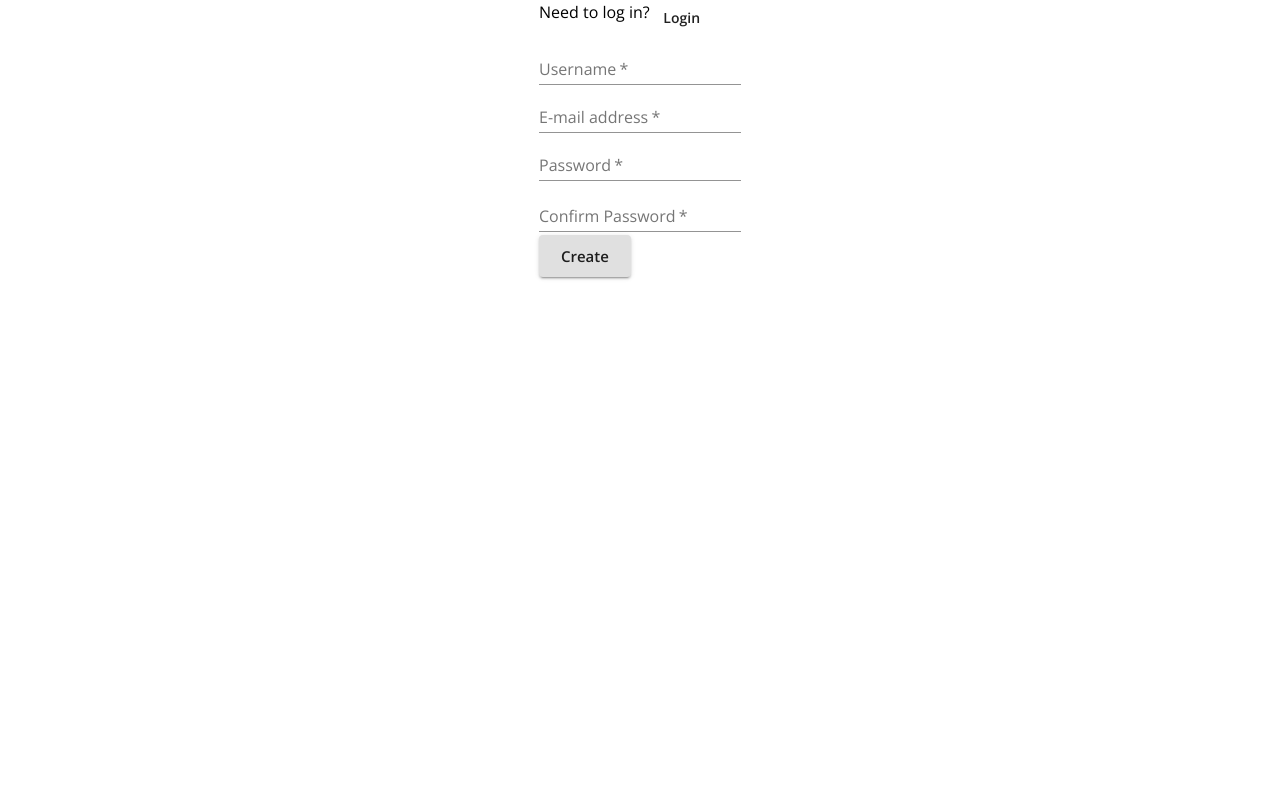
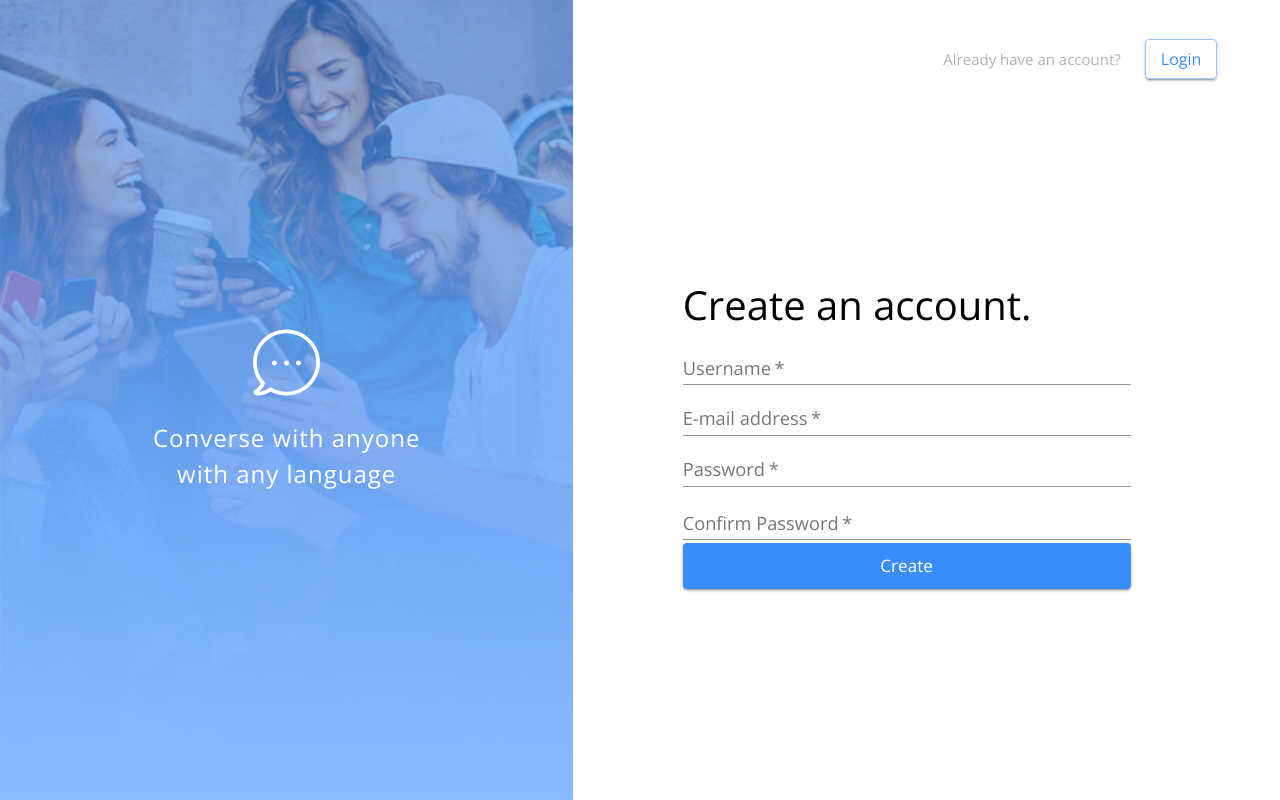
Before and after one commit to vishvajitravalji/messenger-1524, a React (Create React App) app in the folder client/: page /register in a window 1280 px wide. Built offline with nearby package versions, Linux system fonts and the light colour scheme; no server answers.

Commit message:
raw login/signup design

```diff
--- a/client/src/Login.js
+++ b/client/src/Login.js
@@ -1,25 +1,17 @@
 import React from "react";
-import { Redirect, useHistory } from "react-router-dom";
+import { Redirect } from "react-router-dom";
 import { connect } from "react-redux";
-import {
-  Grid,
-  Box,
-  Typography,
-  Button,
-  FormControl,
-  TextField,
-} from "@material-ui/core";
+import { Grid } from "@material-ui/core";
 import { login } from "./store/utils/thunkCreators";
+import { LoginSidebar, LoginNavigation, LoginForm } from "./components/Login";
 
 const Login = (props) => {
-  const history = useHistory();
   const { user, login } = props;
 
   const handleLogin = async (event) => {
     event.preventDefault();
     const username = event.target.username.value;
     const password = event.target.password.value;
-
     await login({ username, password });
   };
 
@@ -28,40 +20,28 @@ const Login = (props) => {
   }
 
   return (
-    <Grid container justify="center">
-      <Box>
-        <Grid container item>
-          <Typography>Need to register?</Typography>
-          <Button onClick={() => history.push("/register")}>Register</Button>
+    <Grid container>
+      <Grid sm={5}>
+        <LoginSidebar />
+      </Grid>
+      <Grid sm={7} container>
+        <Grid
+          container
+          item
+          direction="column"
+          justify="center"
+          alignItems="center"
+        >
+          <LoginNavigation
+            text="Don't have an account?"
+            route="/register"
+            button="Create account"
+          />
         </Grid>
-        <form onSubmit={handleLogin}>
-          <Grid>
-            <Grid>
-              <FormControl margin="normal" required>
-                <TextField
-                  aria-label="username"
-                  label="Username"
-                  name="username"
-                  type="text"
-                />
-              </FormControl>
-            </Grid>
-            <FormControl margin="normal" required>
-              <TextField
-                label="password"
-                aria-label="password"
-                type="password"
-                name="password"
-              />
-            </FormControl>
-            <Grid>
-              <Button type="submit" variant="contained" size="large">
-                Login
-              </Button>
-            </Grid>
-          </Grid>
-        </form>
-      </Box>
+        <Grid container item justify="center">
+          <LoginForm handleLogin={handleLogin} />
+        </Grid>
+      </Grid>
     </Grid>
   );
 };
--- a/client/src/Signup.js
+++ b/client/src/Signup.js
@@ -1,19 +1,15 @@
 import React, { useState } from "react";
-import { Redirect, useHistory } from "react-router-dom";
+import { Redirect } from "react-router-dom";
 import { connect } from "react-redux";
+import { Grid } from "@material-ui/core";
+import { register } from "./store/utils/thunkCreators";
 import {
-  Grid,
-  Box,
-  Typography,
-  Button,
-  FormControl,
-  TextField,
-  FormHelperText,
-} from "@material-ui/core";
-import { register } from "./store/utils/thunkCreators";
+  LoginSidebar,
+  LoginNavigation,
+  RegisterForm,
+} from "./components/Login";
 
 const Login = (props) => {
-  const history = useHistory();
   const { user, register } = props;
   const [formErrorMessage, setFormErrorMessage] = useState({});
 
@@ -37,72 +33,31 @@ const Login = (props) => {
   }
 
   return (
-    <Grid container justify="center">
-      <Box>
-        <Grid container item>
-          <Typography>Need to log in?</Typography>
-          <Button onClick={() => history.push("/login")}>Login</Button>
+    <Grid container>
+      <Grid sm={5} item>
+        <LoginSidebar />
+      </Grid>
+      <Grid sm={7} container item>
+        <Grid
+          container
+          item
+          direction="column"
+          justify="center"
+          alignItems="center"
+        >
+          <LoginNavigation
+            text="Already have an account?"
+            route="/login"
+            button="Login"
+          />
         </Grid>
-        <form onSubmit={handleRegister}>
-          <Grid>
-            <Grid>
-              <FormControl>
-                <TextField
-                  aria-label="username"
-                  label="Username"
-                  name="username"
-                  type="text"
-                  required
-                />
-              </FormControl>
-            </Grid>
-            <Grid>
-              <FormControl>
-                <TextField
-                  label="E-mail address"
-                  aria-label="e-mail address"
-                  type="email"
-                  name="email"
-                  required
-                />
-              </FormControl>
-            </Grid>
-            <Grid>
-              <FormControl error={!!formErrorMessage.confirmPassword}>
-                <TextField
-                  aria-label="password"
-                  label="Password"
-                  type="password"
-                  inputProps={{ minLength: 6 }}
-                  name="password"
-                  required
-                />
-                <FormHelperText>
-                  {formErrorMessage.confirmPassword}
-                </FormHelperText>
-              </FormControl>
-            </Grid>
-            <Grid>
-              <FormControl error={!!formErrorMessage.confirmPassword}>
-                <TextField
-                  label="Confirm Password"
-                  aria-label="confirm password"
-                  type="password"
-                  inputProps={{ minLength: 6 }}
-                  name="confirmPassword"
-                  required
-                />
-                <FormHelperText>
-                  {formErrorMessage.confirmPassword}
-                </FormHelperText>
-              </FormControl>
-            </Grid>
-            <Button type="submit" variant="contained" size="large">
-              Create
-            </Button>
-          </Grid>
-        </form>
-      </Box>
+        <Grid container item justify="center">
+          <RegisterForm
+            handleRegister={handleRegister}
+            formErrorMessage={formErrorMessage}
+          />
+        </Grid>
+      </Grid>
     </Grid>
   );
 };
--- /dev/null
+++ b/client/src/components/Login/LoginForm.js
@@ -0,0 +1,57 @@
+import React from "react";
+import {
+  Grid,
+  Box,
+  Typography,
+  Button,
+  FormControl,
+  TextField,
+} from "@material-ui/core";
+import { makeStyles } from "@material-ui/core/styles";
+
+const useStyles = makeStyles(() => ({
+  focus: {
+    fontSize: "2.5rem",
+  },
+}));
+
+export default function LoginForm(props) {
+  const classes = useStyles();
+
+  return (
+    <Box width="60%" >
+      <Grid>
+        <Typography className={classes.focus}>Welcome back!</Typography>
+      </Grid>
+      <form onSubmit={props.handleLogin}>
+        <Grid container direction="column" >
+          <FormControl required>
+            <TextField
+              aria-label="username"
+              label="Username"
+              name="username"
+              type="text"
+            />
+          </FormControl>
+          <FormControl required>
+            <TextField
+              label="Password"
+              aria-label="password"
+              type="password"
+              name="password"
+            />
+          </FormControl>
+
+          <Button
+            type="submit"
+            variant="contained"
+            color="primary"
+            size="large"
+          >
+            Login
+          </Button>
+        </Grid>
+      </form>
+    </Box>
+  );
+}
--- /dev/null
+++ b/client/src/components/Login/LoginNavigation.js
@@ -0,0 +1,45 @@
+import React from 'react'
+import { useHistory } from "react-router-dom";
+import {
+  Grid,
+  Typography,
+  Box,
+  Button,
+  Paper,
+} from "@material-ui/core";
+import { makeStyles } from "@material-ui/core/styles";
+
+const useStyles = makeStyles((theme) => ({
+  routePadding: theme.loginNavigation.navigationBar,
+  text: {
+    fontSize: theme.loginNavigation.text.fontSize,
+    color: theme.palette.secondary.main
+  }
+}));
+
+export default function LoginNavigation(props) {
+  const classes = useStyles();
+  const history = useHistory();
+
+  return (
+    <Box width="80%" height="80%">
+      <Grid container item spacing={3} className={classes.routePadding} justify="flex-end" alignItems="center">
+        <Grid item>
+          <Typography className={classes.text}>{props.text}</Typography>
+        </Grid>
+        <Grid item>
+          <Paper elevation={2}>
+            <Button
+              variant="outlined"
+              color="primary"
+
+              onClick={() => history.push(props.route)}
+            >
+              {props.button}
+            </Button>
+          </Paper>
+        </Grid>
+      </Grid>
+    </Box>
+  )
+}
--- /dev/null
+++ b/client/src/components/Login/LoginSidebar.js
@@ -0,0 +1,42 @@
+import React from 'react'
+import {
+  Grid,
+  Box,
+  Typography
+} from "@material-ui/core";
+import { makeStyles } from "@material-ui/core/styles";
+
+import background from "../../assets/bg-img.png";
+import bubbleIcon from '../../assets/bubble.svg';
+
+const useStyles = makeStyles((theme) => ({
+  image: {
+    backgroundImage:`linear-gradient(
+      ${theme.palette.primary.main}85,
+      ${theme.palette.gradient.main}),
+      url(${background})`,
+    backgroundSize:'cover',
+    height: '100vh',
+    margin: '0',
+    padding: '0',
+  },
+  text: theme.loginSidebar.text
+}));
+
+
+
+export default function LoginSidebar() {
+  const classes = useStyles();
+
+  return (
+    <Box display={{ xs: 'none', sm: 'block' }}>
+      <Grid container spacing={5} className={classes.image} direction="column" justify="center" alignItems="center">
+        <Grid item>
+          <img src={bubbleIcon} alt="Message Icon" />
+        </Grid>
+        <Typography className={classes.text}>Converse with anyone</Typography>
+        <Typography className={classes.text}>with any language</Typography>
+      </Grid>
+    </Box>
+  )
+}
--- /dev/null
+++ b/client/src/components/Login/RegisterForm.js
@@ -0,0 +1,86 @@
+import React from "react";
+import {
+  Grid,
+  Box,
+  Typography,
+  Button,
+  FormControl,
+  TextField,
+  FormHelperText,
+} from "@material-ui/core";
+import { makeStyles } from "@material-ui/core/styles";
+
+const useStyles = makeStyles(() => ({
+  focus: {
+    fontSize: "2.5rem",
+  },
+}));
+
+export default function RegisterForm(props) {
+  const classes = useStyles();
+
+  return (
+    <Box width="60%">
+      <Grid>
+        <Typography className={classes.focus}>Create an account.</Typography>
+      </Grid>
+      <form onSubmit={props.handleRegister}>
+        <Grid container direction="column">
+          <FormControl>
+            <TextField
+              aria-label="username"
+              label="Username"
+              name="username"
+              type="text"
+              required
+            />
+          </FormControl>
+          <FormControl>
+            <TextField
+              label="E-mail address"
+              aria-label="e-mail address"
+              type="email"
+              name="email"
+              required
+            />
+          </FormControl>
+          <FormControl error={!!props.formErrorMessage.confirmPassword}>
+            <TextField
+              aria-label="password"
+              label="Password"
+              type="password"
+              inputProps={{ minLength: 6 }}
+              name="password"
+              required
+            />
+            <FormHelperText>
+              {props.formErrorMessage.confirmPassword}
+            </FormHelperText>
+          </FormControl>
+          <FormControl error={!!props.formErrorMessage.confirmPassword}>
+            <TextField
+              label="Confirm Password"
+              aria-label="confirm password"
+              type="password"
+              inputProps={{ minLength: 6 }}
+              name="confirmPassword"
+              required
+            />
+            <FormHelperText>
+              {props.formErrorMessage.confirmPassword}
+            </FormHelperText>
+          </FormControl>
+
+          <Button
+            type="submit"
+            variant="contained"
+            color="primary"
+            size="large"
+          >
+            Create
+          </Button>
+        </Grid>
+      </form>
+    </Box>
+  );
+}
--- /dev/null
+++ b/client/src/components/Login/index.js
@@ -0,0 +1,4 @@
+export { default as LoginSidebar } from "./LoginSidebar";
+export { default as LoginNavigation } from "./LoginNavigation";
+export { default as LoginForm } from "./LoginForm";
+export { default as RegisterForm } from "./RegisterForm";
--- a/client/src/themes/theme.js
+++ b/client/src/themes/theme.js
@@ -1,24 +1,42 @@
-import { createMuiTheme } from "@material-ui/core";
+import { createTheme } from "@material-ui/core";
 
-export const theme = createMuiTheme({
+export const theme = createTheme({
   typography: {
     fontFamily: "Open Sans, sans-serif",
-    fontSize: 14,
+    fontSize: 16,
     button: {
       textTransform: "none",
       letterSpacing: 0,
-      fontWeight: "bold"
+      fontWeight: "regular"
     }
   },
   overrides: {
     MuiInput: {
       input: {
-        fontWeight: "bold"
+        fontWeight: "regular"
       }
+    }
+  },
+  loginNavigation: {
+    navigationBar: {
+     margin: '0'
+    },
+    text: {
+      fontSize: 15
+    }
+  },
+  loginSidebar: {
+    text: {
+      fontSize: '1.5rem',
+      color: 'white',
+      letterSpacing: 1,
     }
   },
   palette: {
     primary: { main: "#3A8DFF" },
-    secondary: { main: "#B0B0B0" }
+    secondary: { main: "#B0B0B0" },
+    gradient: { main: "#86B9FF" }
+
+
   }
 });
```
Also changed, not shown: client/src/assets/bg-img.png (added), client/src/assets/bubble.svg (added).
